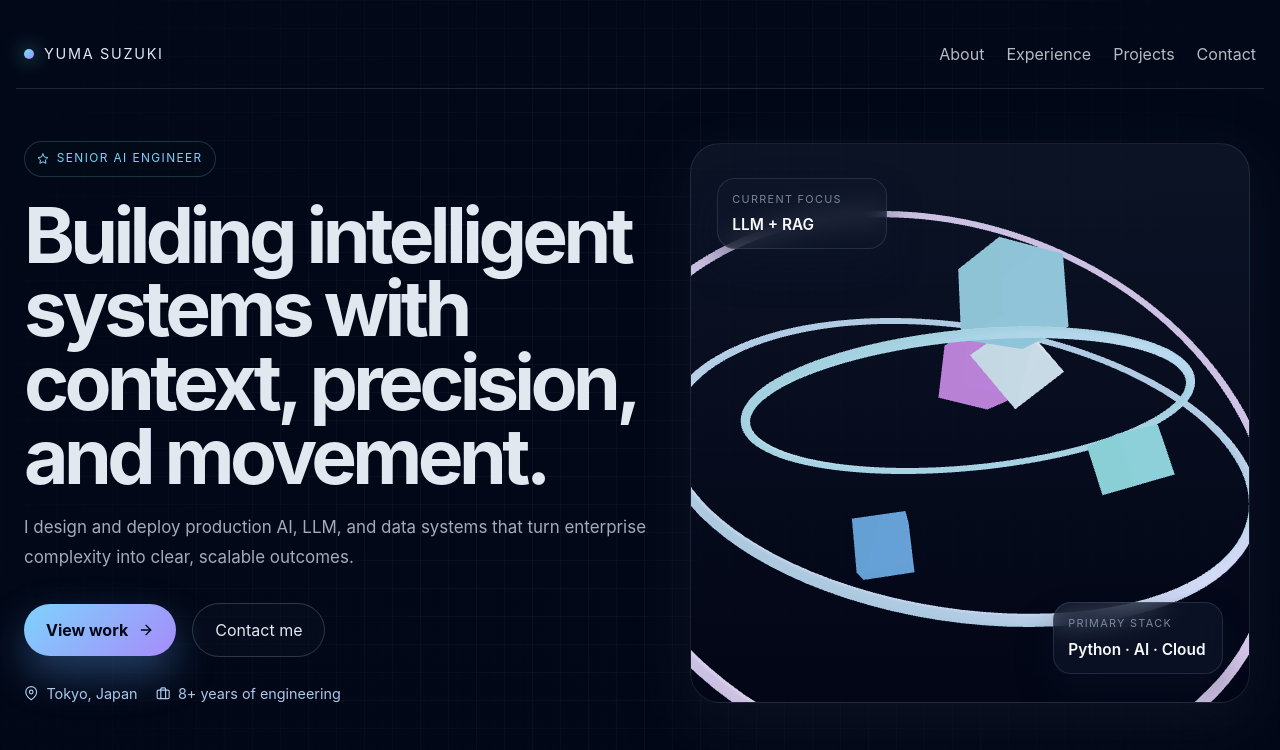
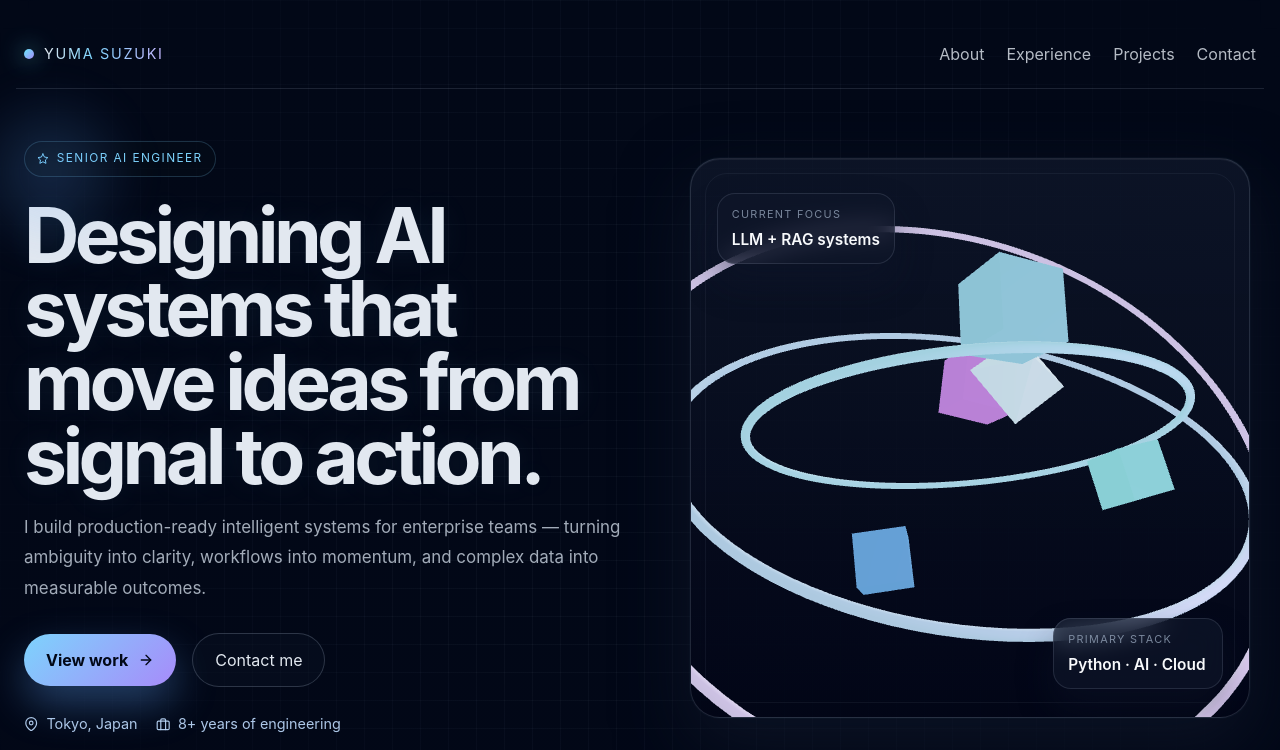
Before and after one commit to yumazinglife-sudo/yuma-suzuki-portfolio, a React (Vite) app: page / in a window 1280 px wide. Shown: the top 750 px of the page. Built offline with nearby package versions, Linux system fonts and the light colour scheme.

Commit message:
Luxury portfolio polish

```diff
--- a/src/App.css
+++ b/src/App.css
@@ -1,7 +1,34 @@
 .portfolio-shell {
+  position: relative;
   width: min(1280px, calc(100% - 32px));
   margin: 0 auto;
   padding: 24px 0 56px;
+}
+
+.portfolio-shell::before,
+.portfolio-shell::after {
+  content: '';
+  position: absolute;
+  z-index: -1;
+  border-radius: 50%;
+  filter: blur(80px);
+  opacity: 0.42;
+}
+
+.portfolio-shell::before {
+  top: 80px;
+  left: -40px;
+  width: 260px;
+  height: 260px;
+  background: rgba(96, 165, 250, 0.2);
+}
+
+.portfolio-shell::after {
+  right: 10px;
+  bottom: 80px;
+  width: 340px;
+  height: 340px;
+  background: rgba(167, 139, 250, 0.18);
 }
 
 .topbar {
@@ -22,13 +49,20 @@
   color: #dfe7f5;
 }
 
+.brand-block span:last-child {
+  background: linear-gradient(90deg, #e2e8f0, #7dd3fc 40%, #c4b5fd 100%);
+  -webkit-background-clip: text;
+  background-clip: text;
+  color: transparent;
+}
+
 .brand-dot {
   width: 10px;
   height: 10px;
   display: inline-block;
   border-radius: 50%;
   background: linear-gradient(135deg, #67e8f9, #a78bfa);
-  box-shadow: 0 0 20px rgba(103, 232, 249, 0.8);
+  box-shadow: 0 0 22px rgba(103, 232, 249, 0.8);
 }
 
 .nav-links {
@@ -62,6 +96,18 @@
   z-index: 1;
 }
 
+.hero-copy::before {
+  content: '';
+  position: absolute;
+  inset: -10% auto auto -10%;
+  width: 180px;
+  height: 180px;
+  border-radius: 50%;
+  background: radial-gradient(circle, rgba(96, 165, 250, 0.22), transparent 70%);
+  filter: blur(18px);
+  pointer-events: none;
+}
+
 .eyebrow-row {
   display: inline-flex;
   align-items: center;
@@ -81,6 +127,7 @@
   font-size: clamp(3.2rem, 6vw, 5.5rem);
   line-height: 0.96;
   letter-spacing: -0.06em;
+  text-shadow: 0 0 30px rgba(125, 211, 252, 0.08);
 }
 
 .lead {
@@ -152,9 +199,21 @@
   height: 560px;
   border-radius: 30px;
   background: linear-gradient(180deg, rgba(15, 23, 42, 0.8), rgba(2, 6, 23, 0.92));
-  border: 1px solid rgba(148, 163, 184, 0.16);
-  box-shadow: 0 18px 60px rgba(15, 23, 42, 0.7);
+  border: 1px solid rgba(148, 163, 184, 0.2);
+  box-shadow:
+    0 26px 70px rgba(15, 23, 42, 0.72),
+    inset 0 1px 0 rgba(255, 255, 255, 0.06),
+    0 0 0 1px rgba(125, 211, 252, 0.04);
   overflow: hidden;
+}
+
+.glass-frame::before {
+  content: '';
+  position: absolute;
+  inset: 14px;
+  border-radius: 22px;
+  border: 1px solid rgba(148, 163, 184, 0.08);
+  pointer-events: none;
 }
 
 .canvas-wrap {
@@ -174,6 +233,11 @@
   background: rgba(15, 23, 42, 0.68);
   backdrop-filter: blur(12px);
   box-shadow: 0 20px 35px rgba(15, 23, 42, 0.4);
+  transform: translateZ(0);
+}
+
+.floating-card strong {
+  line-height: 1.5;
 }
 
 .card-one {
@@ -211,11 +275,17 @@
   padding: 24px 18px;
   border-radius: 22px;
   border: 1px solid rgba(148, 163, 184, 0.12);
-  background: rgba(10, 17, 28, 0.72);
+  background: linear-gradient(180deg, rgba(15, 23, 42, 0.84), rgba(8, 13, 24, 0.9));
   display: flex;
   flex-direction: column;
   gap: 6px;
-  box-shadow: inset 0 1px 0 rgba(255, 255, 255, 0.04);
+  box-shadow: inset 0 1px 0 rgba(255, 255, 255, 0.04), 0 18px 30px rgba(15, 23, 42, 0.2);
+  transition: transform 0.2s ease, border-color 0.2s ease;
+}
+
+.metric-card:hover {
+  transform: translateY(-2px);
+  border-color: rgba(125, 211, 252, 0.24);
 }
 
 .metric-card strong {
@@ -396,6 +466,12 @@
   background: linear-gradient(180deg, rgba(15, 23, 42, 0.88), rgba(8, 13, 24, 0.9));
   border: 1px solid rgba(148, 163, 184, 0.14);
   box-shadow: 0 18px 40px rgba(15, 23, 42, 0.34);
+  transition: border-color 0.2s ease, box-shadow 0.2s ease;
+}
+
+.project-card:hover {
+  border-color: rgba(125, 211, 252, 0.22);
+  box-shadow: 0 24px 50px rgba(15, 23, 42, 0.42);
 }
 
 .project-topline {
--- a/src/App.jsx
+++ b/src/App.jsx
@@ -31,6 +31,9 @@ const skills = [
   'Cloud Deployment',
   'Enterprise Integration',
   'Vector Search',
+  'MLOps',
+  'Prompt Design',
+  'Data Architecture',
   'Production ML',
 ]
 
@@ -197,9 +200,9 @@ function App() {
               <FiStar />
               <span>Senior AI Engineer</span>
             </div>
-            <h1>Building intelligent systems with context, precision, and movement.</h1>
+            <h1>Designing AI systems that move ideas from signal to action.</h1>
             <p className="lead">
-              I design and deploy production AI, LLM, and data systems that turn enterprise complexity into clear, scalable outcomes.
+              I build production-ready intelligent systems for enterprise teams — turning ambiguity into clarity, workflows into momentum, and complex data into measurable outcomes.
             </p>
 
             <div className="cta-row">
@@ -234,7 +237,7 @@ function App() {
 
               <div className="floating-card card-one">
                 <span className="card-label">Current focus</span>
-                <strong>LLM + RAG</strong>
+                <strong>LLM + RAG systems</strong>
               </div>
 
               <div className="floating-card card-two">
```
